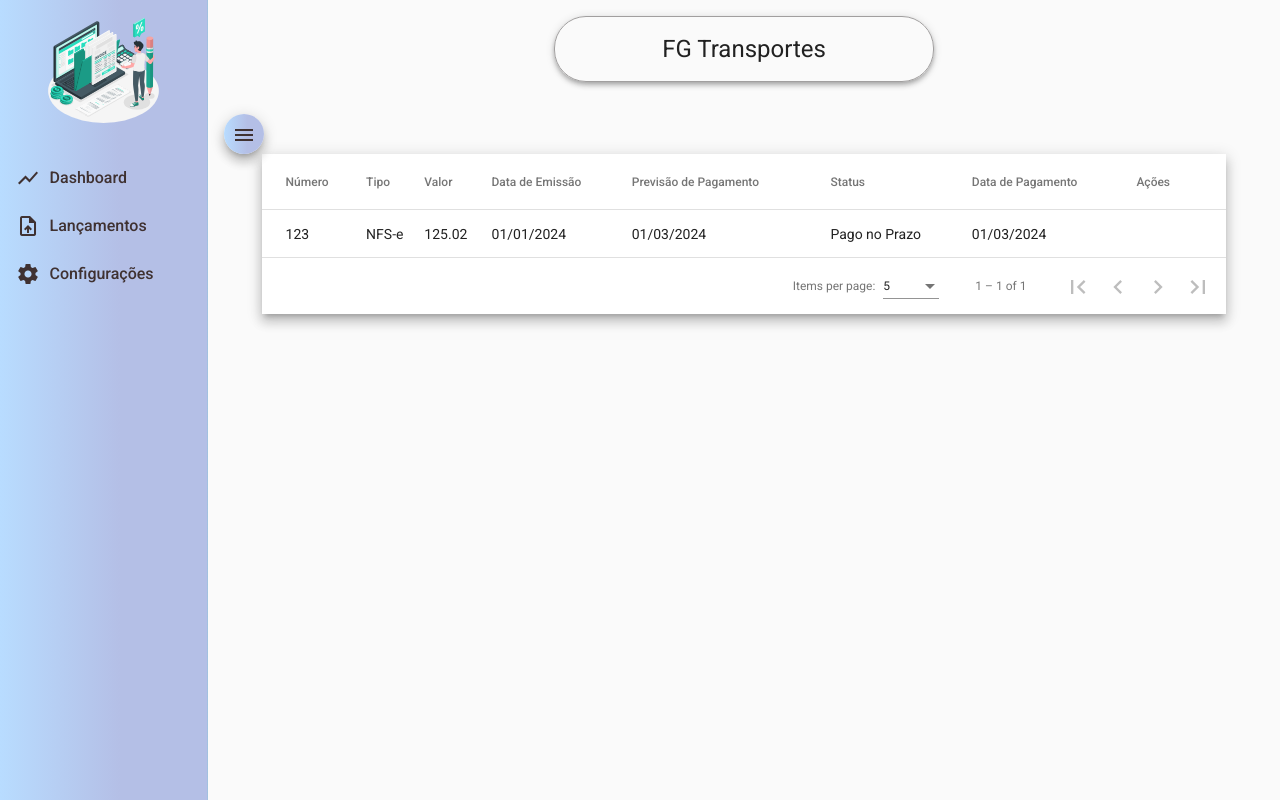
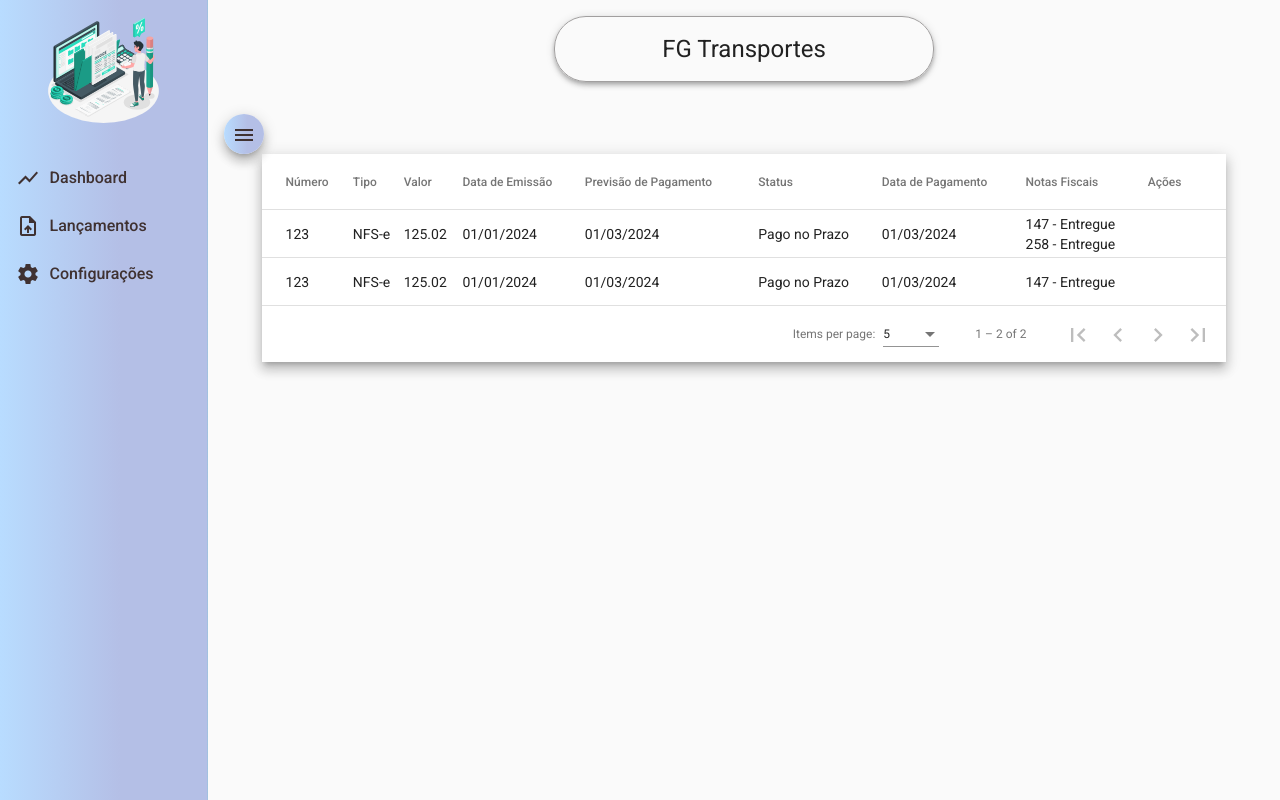
Before and after one commit to xflprflx/paycheck-frontend, an Angular app: page /dashboard in a window 1280 px wide. Built offline with nearby package versions, Linux system fonts and the light colour scheme.

Commit message:
add toastr

```diff
--- a/package.json
+++ b/package.json
@@ -21,6 +21,7 @@
     "@angular/platform-browser-dynamic": "~12.0.3",
     "@angular/router": "~12.0.3",
     "date-fns": "^3.6.0",
+    "ngx-toastr": "^14.0.0",
     "rxjs": "~6.6.0",
     "tslib": "^2.1.0",
     "zone.js": "~0.11.4"
--- a/src/app/app.module.ts
+++ b/src/app/app.module.ts
@@ -33,6 +33,7 @@ import { NavComponent } from './components/nav/nav.component';
 import { DashboardComponent } from './components/dashboard/dashboard.component';
 import { HeaderComponent } from './components/header/header.component';
 import { TransportDocumentListComponent } from './components/transport-document/transport-document-list/transport-document-list.component';
+import { ToastrModule } from 'ngx-toastr';
 
 @NgModule({
   declarations: [
@@ -67,7 +68,11 @@ import { TransportDocumentListComponent } from './components/transport-document/
     MatIconModule,
     MatListModule,
     MatCardModule,
-
+    ToastrModule.forRoot({
+      timeOut: 4000,
+      closeButton: true,
+      progressBar: true
+    }),
   ],
   providers: [],
   bootstrap: [AppComponent]
--- a/src/app/components/transport-document/transport-document-list/transport-document-list.component.html
+++ b/src/app/components/transport-document/transport-document-list/transport-document-list.component.html
@@ -4,42 +4,51 @@
 
             <ng-container matColumnDef="number">
                 <th mat-header-cell *matHeaderCellDef> Número </th>
-                <td mat-cell *matCellDef="let element"> {{element.number}} </td>
+                <td mat-cell *matCellDef="let transportDocuments"> {{transportDocuments.number}} </td>
             </ng-container>
 
             <ng-container matColumnDef="type">
                 <th mat-header-cell *matHeaderCellDef> Tipo </th>
-                <td mat-cell *matCellDef="let element"> {{element.serie === 11 ? 'CT-e' : 'NFS-e'}} </td>
+                <td mat-cell *matCellDef="let transportDocuments"> {{transportDocuments.serie === 11 ? 'CT-e' : 'NFS-e'}} </td>
             </ng-container>
 
             <ng-container matColumnDef="amount">
                 <th mat-header-cell *matHeaderCellDef> Valor </th>
-                <td mat-cell *matCellDef="let element"> {{element.amount}} </td>
+                <td mat-cell *matCellDef="let transportDocuments"> {{transportDocuments.amount}} </td>
             </ng-container>
 
             <ng-container matColumnDef="issuedate">
                 <th mat-header-cell *matHeaderCellDef> Data de Emissão </th>
-                <td mat-cell *matCellDef="let element"> {{element.issueDate | date : 'dd/MM/yyyy' : '+03:00'}} </td>
+                <td mat-cell *matCellDef="let transportDocuments"> {{transportDocuments.issueDate | date : 'dd/MM/yyyy' : '+03:00'}} </td>
             </ng-container>
 
             <ng-container matColumnDef="paymentforecast">
                 <th mat-header-cell *matHeaderCellDef> Previsão de Pagamento </th>
-                <td mat-cell *matCellDef="let element"> {{element.paymentForecast  | date : 'dd/MM/yyyy' : '+03:00'}} </td>
+                <td mat-cell *matCellDef="let transportDocuments"> {{transportDocuments.paymentForecast  | date : 'dd/MM/yyyy' : '+03:00'}} </td>
             </ng-container>
 
             <ng-container matColumnDef="paymentstatus">
                 <th mat-header-cell *matHeaderCellDef> Status </th>
-                <td mat-cell *matCellDef="let element"> {{element.paymentStatus}} </td>
+                <td mat-cell *matCellDef="let transportDocuments"> {{transportDocuments.paymentStatus}} </td>
             </ng-container>
 
             <ng-container matColumnDef="paymentdate">
                 <th mat-header-cell *matHeaderCellDef> Data de Pagamento </th>
-                <td mat-cell *matCellDef="let element"> {{element.paymentDate  | date : 'dd/MM/yyyy' : '+03:00'}} </td>
+                <td mat-cell *matCellDef="let transportDocuments"> {{transportDocuments.paymentDate  | date : 'dd/MM/yyyy' : '+03:00'}} </td>
+            </ng-container>
+
+            <ng-container matColumnDef="invoices">
+                <th mat-header-cell *matHeaderCellDef> Notas Fiscais </th>
+                <td mat-cell *matCellDef="let transportDocuments">
+                    <ng-container *ngFor="let invoice of transportDocuments.invoices">
+                        <div>{{ invoice.number }} - {{ invoice.deliveryStatus }}</div>
+                    </ng-container>
+                </td>
             </ng-container>
 
             <ng-container matColumnDef="actions">
                 <th mat-header-cell *matHeaderCellDef> Ações </th>
-                <td mat-cell *matCellDef="let element"> {{element.actions}} </td>
+                <td mat-cell *matCellDef="let transportDocuments"> {{transportDocuments.actions}} </td>
             </ng-container>
 
             <tr mat-header-row *matHeaderRowDef="displayedColumns"></tr>
--- a/src/app/components/transport-document/transport-document-list/transport-document-list.component.ts
+++ b/src/app/components/transport-document/transport-document-list/transport-document-list.component.ts
@@ -1,15 +1,16 @@
-import { Component, OnInit, ViewChild } from '@angular/core';
-import { MatPaginator } from '@angular/material/paginator';
-import { MatTableDataSource } from '@angular/material/table';
-import { TransportDocument } from 'src/app/models/transport-document';
+import { Invoice } from "./../../../models/invoice";
+import { Component, OnInit, ViewChild } from "@angular/core";
+import { MatPaginator } from "@angular/material/paginator";
+import { MatTableDataSource } from "@angular/material/table";
+import { ToastrService } from "ngx-toastr";
+import { TransportDocument } from "src/app/models/transport-document";
 
 @Component({
-  selector: 'app-transport-document-list',
-  templateUrl: './transport-document-list.component.html',
-  styleUrls: ['./transport-document-list.component.css']
+  selector: "app-transport-document-list",
+  templateUrl: "./transport-document-list.component.html",
+  styleUrls: ["./transport-document-list.component.css"],
 })
 export class TransportDocumentListComponent implements OnInit {
-
   transportDocuments: TransportDocument[] = [
     {
       id: "1",
@@ -17,30 +18,79 @@ export class TransportDocumentListComponent implements OnInit {
       serie: "1",
       amount: 125.02,
       cnpjShipper: "19199889000106",
-      issueDate: new Date('2024-01-01T00:00:00.000Z'),
-      paymentForecast: new Date('2024-03-01'),
-      paymentDate: new Date('2024-03-01'),
+      issueDate: new Date("2024-01-01T00:00:00.000Z"),
+      paymentForecast: new Date("2024-03-01"),
+      paymentDate: new Date("2024-03-01"),
       paymentStatus: "Pago no Prazo",
-      invoices: [],
+      invoices: [
+        {
+          id: "1",
+          number: "147",
+          deliveryStatus: "Entregue",
+          scannedDate: new Date("2024-01-01T00:00:00.000Z"),
+          createdAt: new Date(),
+          updatedAt: new Date(),
+        },
+        {
+          id: "2",
+          number: "258",
+          deliveryStatus: "Entregue",
+          scannedDate: new Date("2024-01-01T00:00:00.000Z"),
+          createdAt: new Date(),
+          updatedAt: new Date(),
+        },
+      ],
       createdAt: new Date(),
-      updatedAt: new Date()
-  }
-  ]
+      updatedAt: new Date(),
+    },
+    {
+      id: "1",
+      number: "123",
+      serie: "1",
+      amount: 125.02,
+      cnpjShipper: "19199889000106",
+      issueDate: new Date("2024-01-01T00:00:00.000Z"),
+      paymentForecast: new Date("2024-03-01"),
+      paymentDate: new Date("2024-03-01"),
+      paymentStatus: "Pago no Prazo",
+      invoices: [
+        {
+          id: "1",
+          number: "147",
+          deliveryStatus: "Entregue",
+          scannedDate: new Date("2024-01-01T00:00:00.000Z"),
+          createdAt: new Date(),
+          updatedAt: new Date(),
+        }
+      ],
+      createdAt: new Date(),
+      updatedAt: new Date(),
+    }
+  ];
 
-  displayedColumns: string[] = ['number', 'type', 'amount', 'issuedate', 'paymentforecast', 'paymentstatus', 'paymentdate', 'actions'];
-  dataSource = new MatTableDataSource<TransportDocument>(this.transportDocuments);
+  displayedColumns: string[] = [
+    "number",
+    "type",
+    "amount",
+    "issuedate",
+    "paymentforecast",
+    "paymentstatus",
+    "paymentdate",
+    "invoices",
+    "actions",
+  ];
+  dataSource = new MatTableDataSource<TransportDocument>(
+    this.transportDocuments
+  );
 
-  constructor() { }
+  constructor(private toast: ToastrService) {}
 
   ngOnInit(): void {
-    console.log(this.transportDocuments)
   }
-
 
   @ViewChild(MatPaginator) paginator: MatPaginator;
 
   ngAfterViewInit() {
     this.dataSource.paginator = this.paginator;
   }
-
 }
--- a/src/styles.css
+++ b/src/styles.css
@@ -1,4 +1,4 @@
 /* You can add global styles to this file, and also import other style files */
-
+@import '../node_modules/ngx-toastr/toastr.css';
 html, body { height: 100%; }
 body { margin: 0; font-family: Roboto, "Helvetica Neue", sans-serif; }
```
Also changed, not shown: 1 other file (tests, documents, lock files or other folders).
